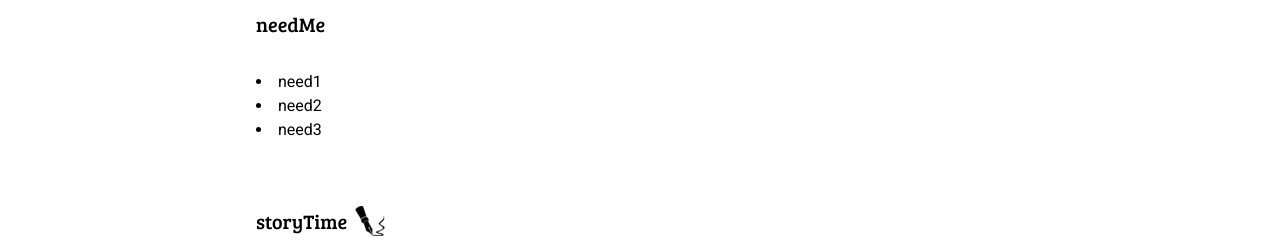
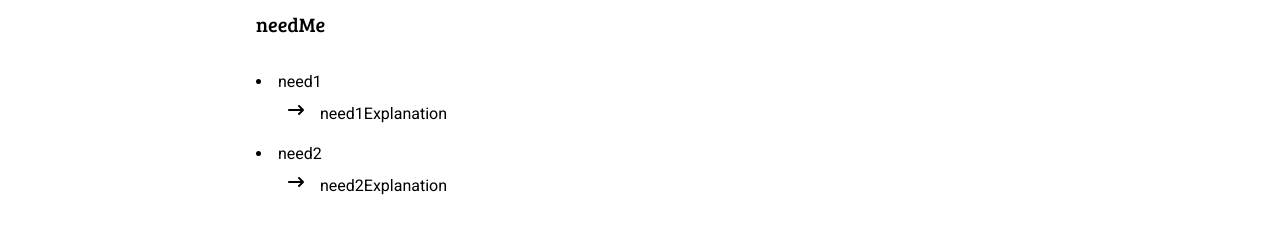
Before and after one commit to RomaricGuth/personnal-website, a Next.js app: page / in a window 1280 px wide. Shown: the part 676-924 px from the top of the page. Built offline with nearby package versions, Linux system fonts and the light colour scheme; what accept-language, i18next-resources-to-backend would draw is missing.

Commit message:
add explanations about "why you need me" section

```diff
--- a/public/translations/en/home.json
+++ b/public/translations/en/home.json
@@ -5,8 +5,9 @@
     "learnMore": "Learn more",
     "needMe": "You may need me if",
     "need1": "You are creating something",
+    "need1Explanation": "Developping new products and features is what motivates me the most and allows me to bring maximum value",
     "need2": "You are open to new ideas on your products and strategies",
-    "need3": "You are a cat person",
+    "need2Explanation": "I'm not just a developer and always seek to understand projects as a whole, which enables me to provide feedback and make proposals",
     "aboutText": "Entrepreneur dans l'âme depuis toujours, je me suis lancé en freelance pour assouvir mon besoin de créér. En plus de ce changement de statut après près de 4 ans en tant qu'ingénieur logiciel embarqué, je souhaite m'orienter d'avantage vers le développement web frontend ce qui correspond d'avantage à ma formation, mes projets personnels et mes ambitions sur le long terme. Me revoici donc en quelque sorte parmi les juniors, mais avec tout ce que j'ai appris que je compte bien transférer vers cette nouvelle position comme je l'ai déjà fait dans le sens inverse pour réussir dans cette précédente expérience.",
     "techstack": "Tech stack",
     "planeatDescription": "Mobile app - cooking planner and optimizer",
--- a/public/translations/fr/home.json
+++ b/public/translations/fr/home.json
@@ -5,8 +5,9 @@
     "learnMore": "En savoir plus",
     "needMe": "Vous avez peut-être besoin de moi si",
     "need1": "Vous êtes en train de créér quelque chose",
+    "need1Explanation": "Le développement de nouveaux produits et fonctionnalités est ce qui me motive le plus et me permet d'apporter un maximum de valeur",
     "need2": "Vous êtes ouvert à de nouvelles idées sur vos produits et stratégies",
-    "need3": "Vous êtes de la team chat",
+    "need2Explanation": "Je ne m'en tiens pas uniquement au rôle de développeur et cherche toujours à comprendre les projets sous tous leurs aspects, ce qui me permet de faire des retours et des propositions",
     "aboutText": "Entrepreneur dans l'âme depuis toujours, je me suis lancé en freelance pour assouvir mon besoin de créér. En plus de ce changement de statut après près de 4 ans en tant qu'ingénieur logiciel embarqué, je souhaite m'orienter d'avantage vers le développement web frontend ce qui correspond d'avantage à ma formation, mes projets personnels et mes ambitions sur le long terme. Me revoici donc en quelque sorte parmi les juniors, mais avec tout ce que j'ai appris que je compte bien transférer vers cette nouvelle position comme je l'ai déjà fait dans le sens inverse pour réussir dans cette précédente expérience.",
     "techstack": "Stack technique",
     "planeatDescription": "Application mobile - Aide à la cuisine et à la planification des repas",
@@ -23,7 +24,7 @@
     "knowMore": "Vous voulez encore en savoir plus ?",
     "checkResume": "Voir mon CV",
     "githubExplanation": "Certains de mes projets sont publics sur ",
-    "leetcodeExplanation": "Je fais de temps en temps chauffer mon cerveau sur des problèmes algorithmiques de  ",
+  "leetcodeExplanation": "J'aime me challenger de temps en temps sur des problèmes algorithmiques de ",
     "storyTime": "Story Time",
     "story": "Après un bac S, j'évolue vers l'informatique au début un peu au hasard. Au fur et à mesure que je prends le contrôle sur les cours que je suis, je m'épanouis et commence à réfléchir aux directions que je veux donner à ma vie. Je continue en cycle ingénieur en apprentissage, avec déjà l'idée de gagner en indépendance et en expérience. Très vite, je me retrouve à 22 ans avec un CDI suite à mon alternance mais surtout avec une envie de créer et d'entreprendre, que j'ai toujours eue mais qui me fait de plus en plus ressentir une urgence. Ce sentiment me fait réfléchir et réaliser que je n'avance plus vers mes objectifs long terme. C'est alors que je décide de me lancer en tant qu'indépendant, une première étape pour satisfaire cette envie tout en continuant de partager et d'apprendre avec d'autres. Ce statut me permet également de m'organiser plus facilement pour développer mes projets annexes et mes passions à savoir le piano et le bridge."
 }
--- a/src/components/about.js
+++ b/src/components/about.js
@@ -5,15 +5,31 @@ import { useTranslation } from "../utils/translation/client_utils"
 
 export default function About() {
     const { t } = useTranslation('home');
+    const needs = [
+        {
+            text: t('need1'),
+            why: t('need1Explanation')
+        },
+        {
+            text: t('need2'),
+            why: t('need2Explanation')
+        },
+    ]
 
     return (
         <div>
             <h3 class="mb-8">{t('needMe')}</h3>
-            <ul className="list-disc list-inside list">
-                <li>{t('need1')}</li>
-                <li>{t('need2')}</li>
-                <li>{t('need3')}</li>
-            </ul>
+            <dl className="list-disc list-inside list gap-4">
+                {needs.map((need, index) => (
+                    <div key={index} class="mt-4">
+                        <dt class="list-item">{need.text}</dt>
+                        <dd class="ml-8 mt-2 flex gap-4 text-justify">
+                            <i class="fa-solid fa-arrow-right-long"></i>
+                            {need.why}
+                        </dd>
+                    </div>
+                ))}
+            </dl>
             <div class="flex flex-row items-center gap-2 mt-16 mb-8">
                 <h3>{t('storyTime')}</h3>
                 <Image src="/assets/pen.png" alt="picture of a pen" width={30} height={30} />
```
